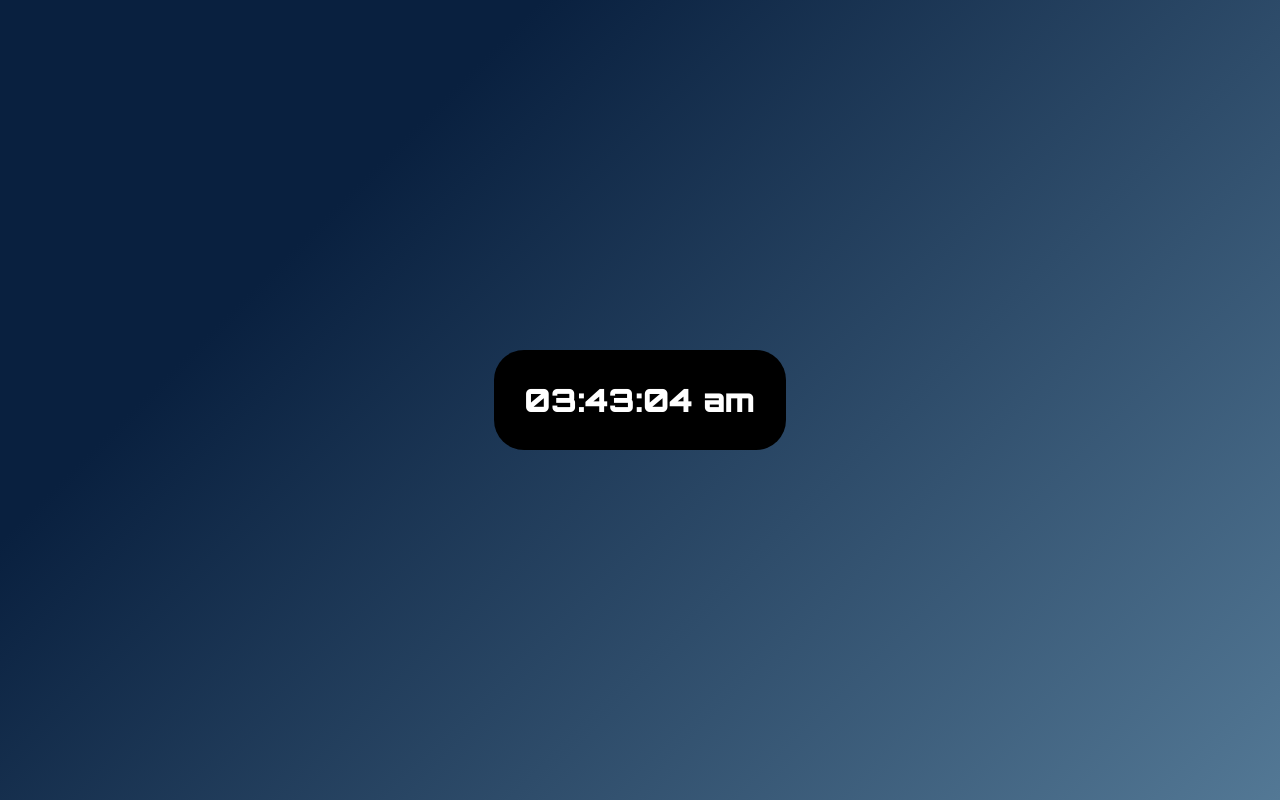
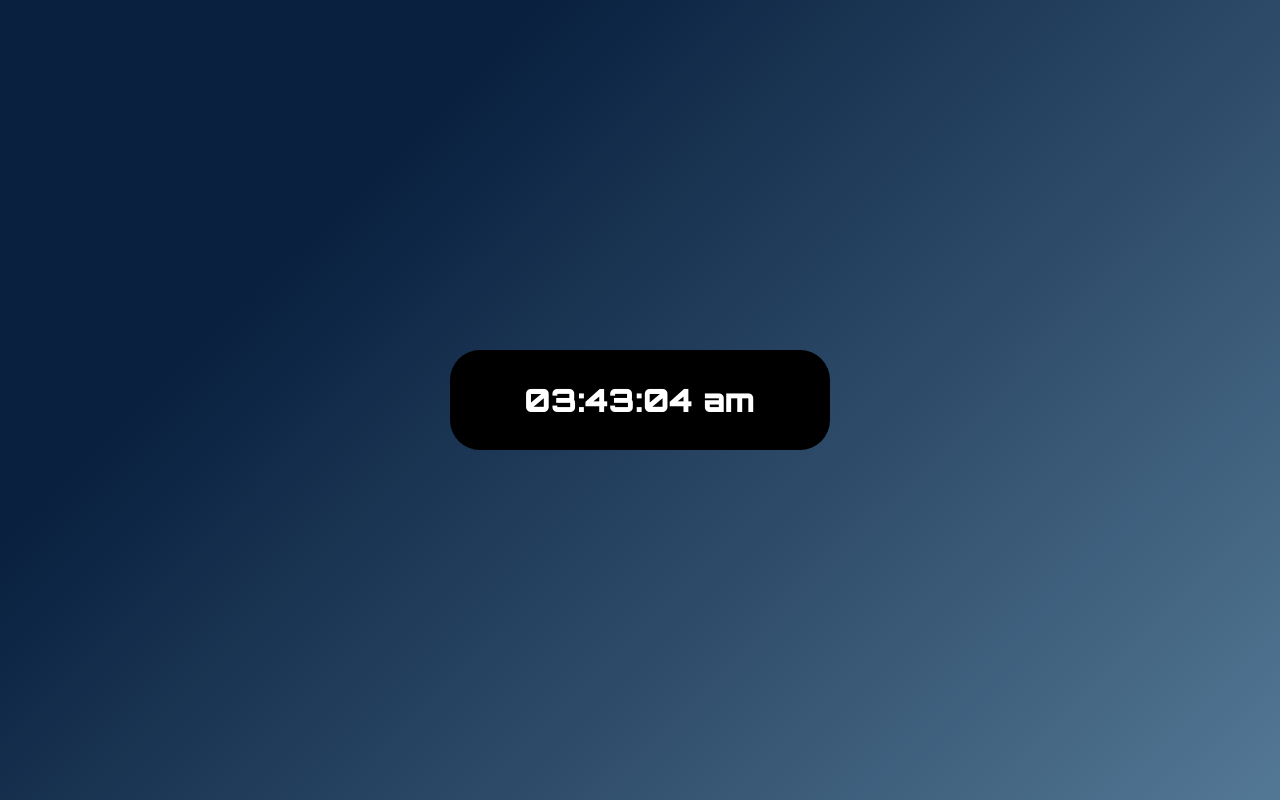
Before and after one commit to RishabhGujar/Flex-layout, a plain HTML site: page index.html in a window 1280 px wide. Drawn offline with Linux system fonts and the light colour scheme.

Commit message:
updates on digital clock

```diff
--- a/style.css
+++ b/style.css
@@ -8,6 +8,7 @@ body {
   color: white;
   background-color: #537895;
   background-image: linear-gradient(315deg, #537895 0%, #09203f 74%);
+  box-sizing: border-box;
 }
 
 .container {
@@ -21,4 +22,6 @@ body {
   background-color: black;
   border-radius: 30px;
   padding: 30px;
+  width: 40vh;
+  text-align: center;
 }
```
